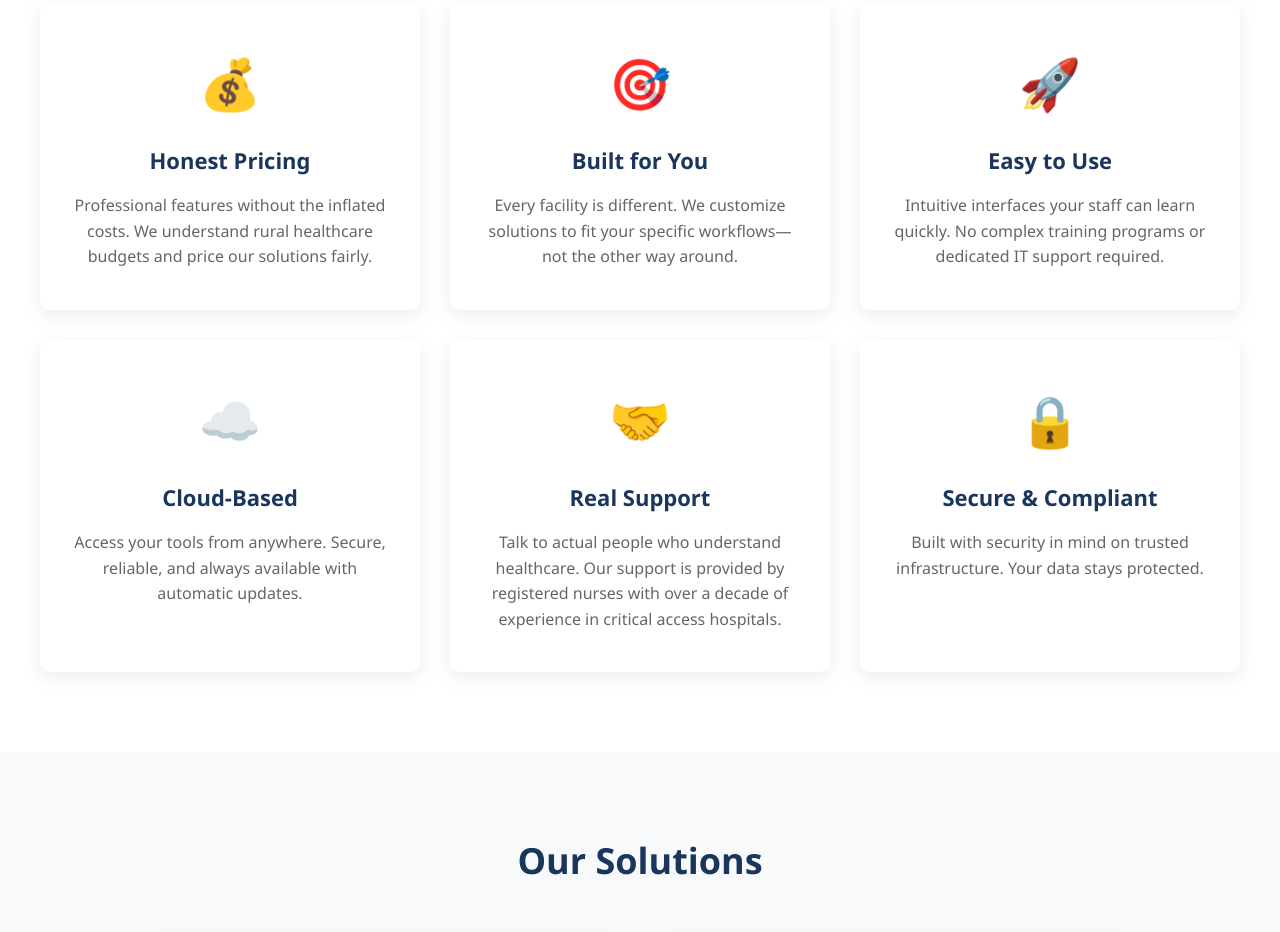
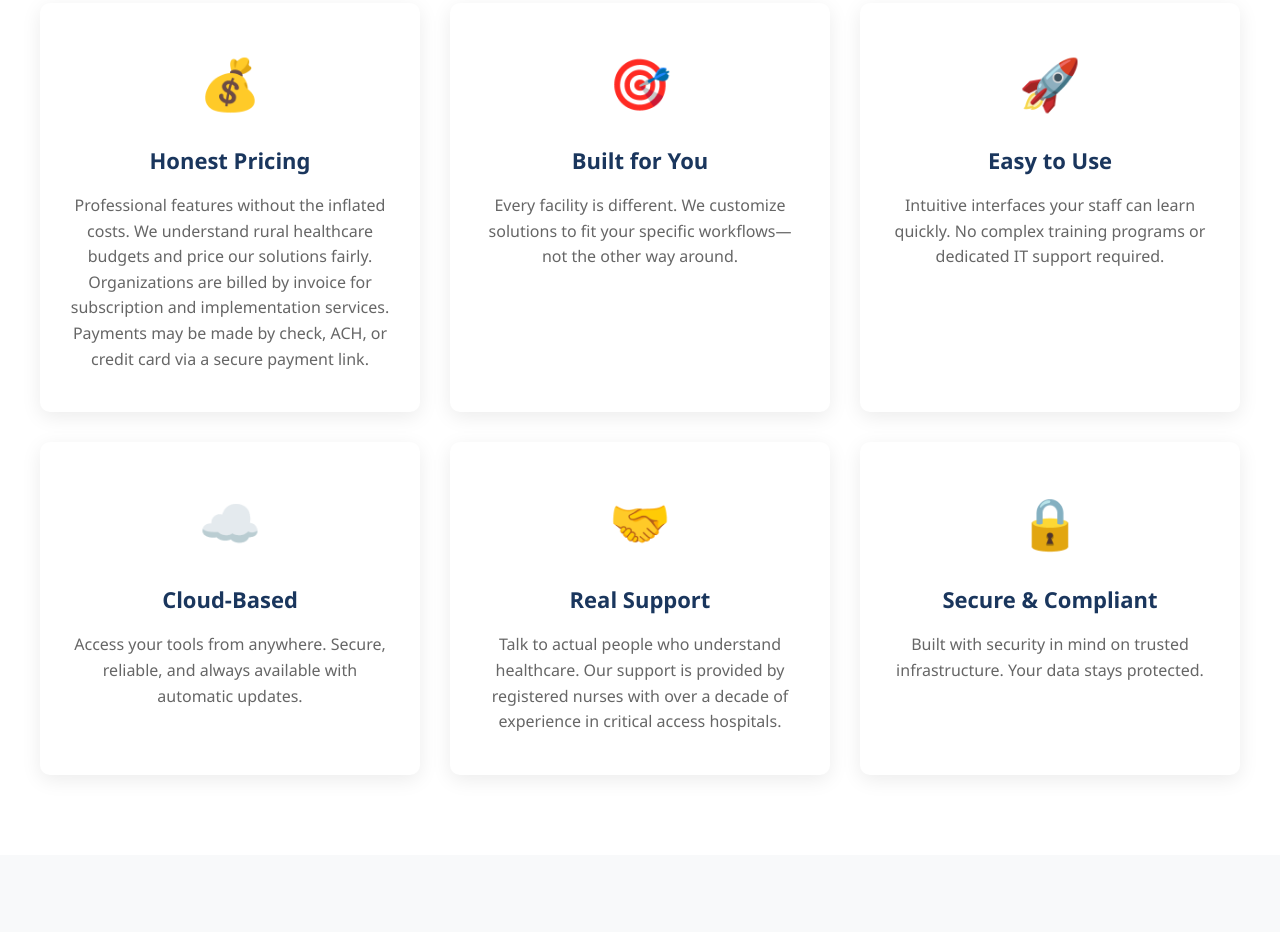
Before and after one commit to naemedical/naemedsolutions-website, a plain HTML site: page index.html in a window 1280 px wide. Shown: the part 1476-2408 px from the top of the page. Drawn offline with Linux system fonts and the light colour scheme.

Commit message:
Update index.html

```diff
--- a/index.html
+++ b/index.html
@@ -673,7 +673,9 @@
                 <div class="feature-card">
                     <div class="feature-icon">💰</div>
                     <h3>Honest Pricing</h3>
-                    <p>Professional features without the inflated costs. We understand rural healthcare budgets and price our solutions fairly.</p>
+                    <p>Professional features without the inflated costs.
+We understand rural healthcare budgets and price our solutions fairly.
+Organizations are billed by invoice for subscription and implementation services. Payments may be made by check, ACH, or credit card via a secure payment link.</p>
                 </div>
                 <div class="feature-card">
                     <div class="feature-icon">🎯</div>
```
